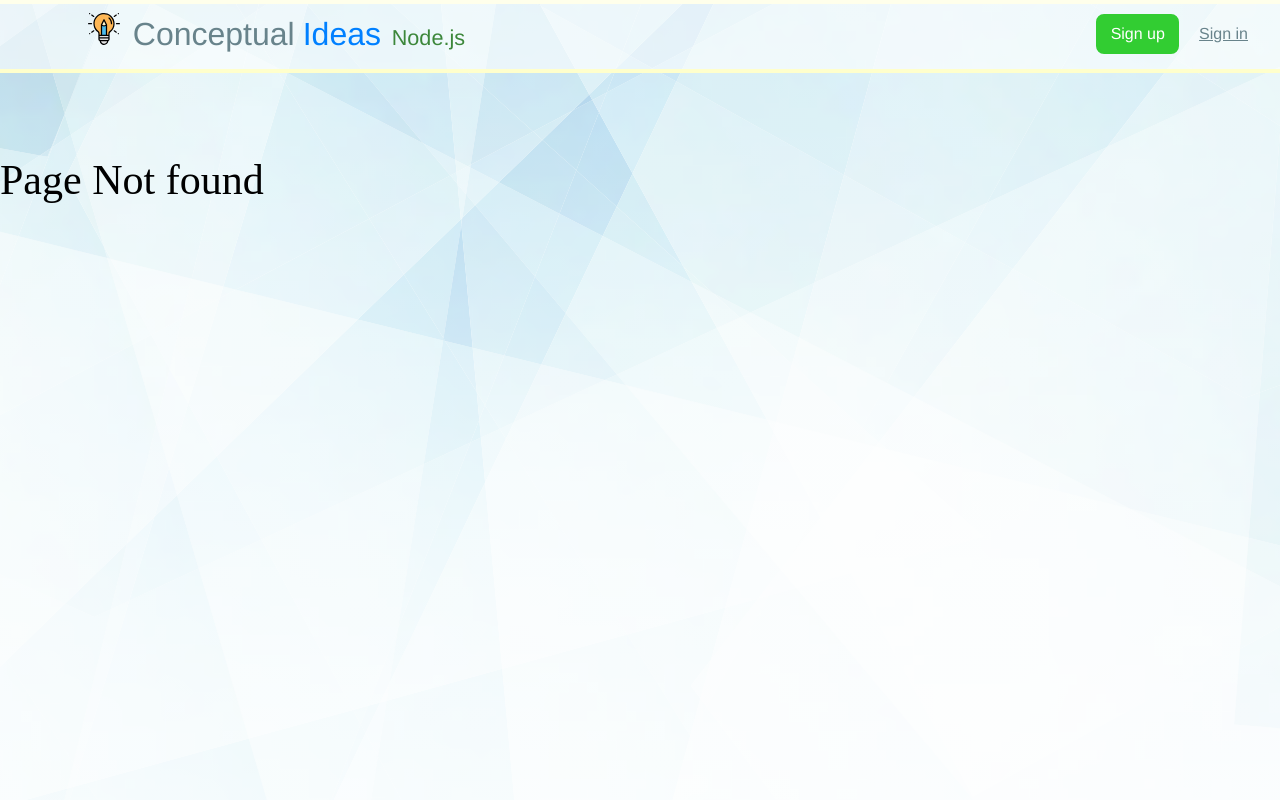
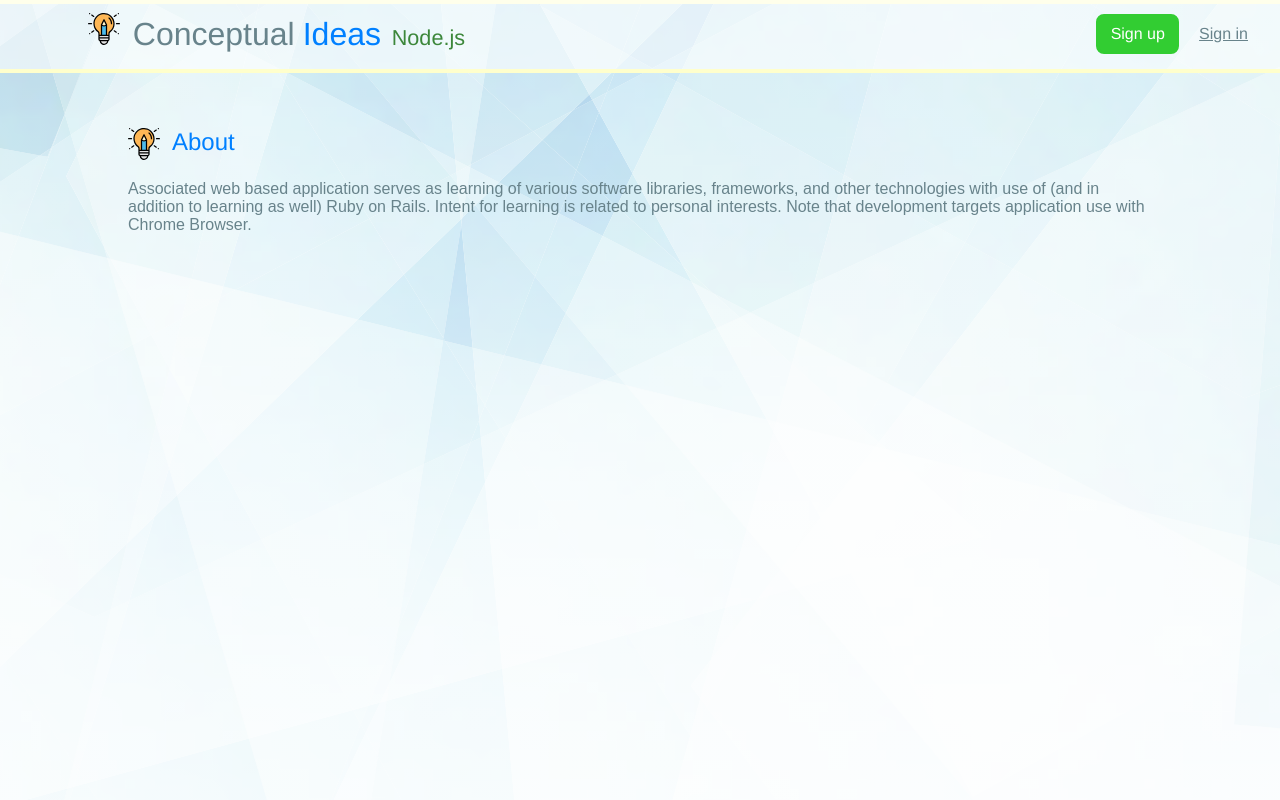
Before and after one commit to kyotee/Conceptual_Ideas_Node_JS, a React (Create React App) app in the folder views/: page /about in a window 1280 px wide. Shown: the top 800 px of the page. Built offline with nearby package versions, Linux system fonts and the light colour scheme.

Commit message:
static pages + feature skeleton

```diff
--- a/views/public/index.html
+++ b/views/public/index.html
@@ -17,8 +17,8 @@
         <div id="footer-links" class="links-color">
           <a href="#">Sign Up</a>
           <a href="#">Sign In</a>
-          <a href="#">About</a>
-          <a href="#">Contact</a>
+          <a href="/about">About</a>
+          <a href="/contact">Contact</a>
         </div>
         <div id="references" class="links-color">
           <a href="https://www.freepik.com/free-photos-vectors/background">Background vector created by Kjpargeter - Freepik.com</a>
--- a/views/src/index.js
+++ b/views/src/index.js
@@ -5,6 +5,9 @@ import { Route, Link, BrowserRouter as Router, Switch } from 'react-router-dom';
 import Notfound from './notfound';
 import NavigationBar from './javascripts/ui/navigation_bar.js';
 import UserApplications from './javascripts/ui/user_applications.js';
+import About from './javascripts/ui/about.js';
+import Contact from './javascripts/ui/contact.js';
+import UserStories from './javascripts/ui/user_stories.js';
 import App from './javascripts/ui/app.js';
 import App1 from './javascripts/ui/app1.js';
 import CounterRedux from './javascripts/containers/counterRedux.js';
@@ -16,6 +19,9 @@ const routing = (
     <div>
       <Switch>
         <Route exact path="/" component={UserApplications} />
+        <Route path="/about" component={About} />
+        <Route path="/contact" component={Contact} />
+        <Route path="/user_stories" component={UserStories} />
         <Route path="/app" component={App} />
         <Route path="/app1" component={App1} />
         <Route
--- a/views/src/index.scss
+++ b/views/src/index.scss
@@ -9,6 +9,15 @@ $default-fonts: Helvetica, Arial, sans-serif;
 	}
 	@media screen and (min-width: 768px){
 	    background-size: 150em 250em
+	}
+}
+
+#root {
+	@media screen and (max-width: 767px){
+		padding: 2.5em 0 2em
+	}
+	@media screen and (min-width: 768px){
+		padding: 2.5em 8em 8em 8em
 	}
 }
 
--- a/views/src/javascripts/json_data/applications.js
+++ b/views/src/javascripts/json_data/applications.js
@@ -1,6 +1,12 @@
 
 const apps = {
 	"app": [
+		{
+			name: "User Stories",
+			description: "Lorem ipsum dolor sit amet, consectetur adipiscing elit, sed do eiusmod tempor incididunt ut labore et dolore magna aliqua.",
+			route: "user_stories",
+			color: "#FFEFDB"
+		},
 		{
 			name: "Template",
 			description: "Lorem ipsum dolor sit amet, consectetur adipiscing elit, sed do eiusmod tempor incididunt ut labore et dolore magna aliqua.",
@@ -11,31 +17,25 @@ const apps = {
 			name: "Template",
 			description: "Lorem ipsum dolor sit amet, consectetur adipiscing elit, sed do eiusmod tempor incididunt ut labore et dolore magna aliqua.",
 			route: "#",
-			color: "#FFFACD"
+			color: "#FFEFDB"
 		},
 		{
 			name: "Template",
 			description: "Lorem ipsum dolor sit amet, consectetur adipiscing elit, sed do eiusmod tempor incididunt ut labore et dolore magna aliqua.",
 			route: "#",
-			color: "#FFE4E1"
+			color: "#FFEFDB"
 		},
 		{
 			name: "Template",
 			description: "Lorem ipsum dolor sit amet, consectetur adipiscing elit, sed do eiusmod tempor incididunt ut labore et dolore magna aliqua.",
 			route: "#",
-			color: "#E8F1D4"
+			color: "#FFEFDB"
 		},
 		{
 			name: "Template",
 			description: "Lorem ipsum dolor sit amet, consectetur adipiscing elit, sed do eiusmod tempor incididunt ut labore et dolore magna aliqua.",
 			route: "#",
-			color: "#dbeaf2"
-		},
-		{
-			name: "Template",
-			description: "Lorem ipsum dolor sit amet, consectetur adipiscing elit, sed do eiusmod tempor incididunt ut labore et dolore magna aliqua.",
-			route: "#",
-			color: "#E6E6FA"
+			color: "#FFEFDB"
 		}
 	]
 };
--- /dev/null
+++ b/views/src/javascripts/ui/about.js
@@ -0,0 +1,21 @@
+import React, { Component } from "react";
+import "../../stylesheets/static_pages.scss";
+
+class About extends Component {
+    render() {
+        return (
+            <div>
+                <div class="app-title-space">
+                    <div class="app-titles">
+                        <div id="idea-icon-title"></div>
+                        <p class="app-title">About</p>
+                    </div>
+                </div>
+
+                <p class="static-page-text">Associated web based application serves as learning of various software libraries, frameworks, and other technologies with use of (and in addition to learning as well) Ruby on Rails. Intent for learning is related to personal interests. Note that development targets application use with Chrome Browser.</p>
+            </div>
+        );
+    }
+}
+
+export default About;
--- /dev/null
+++ b/views/src/javascripts/ui/contact.js
@@ -0,0 +1,21 @@
+import React, { Component } from "react";
+import "../../stylesheets/static_pages.scss";
+
+class Contact extends Component {
+    render() {
+        return (
+            <div>
+				<div class="app-title-space">
+					<div class="app-titles">
+						<div id="idea-icon-title"></div>
+						<p class="app-title">Contact</p>
+					</div>
+				</div>
+
+				<p class="static-page-text">If any questions or concerns arise, feel free to contact my e-mail at <code id="email">tamkylet@sfu.ca</code></p>
+            </div>
+        );
+    }
+}
+
+export default Contact;
--- /dev/null
+++ b/views/src/javascripts/ui/user_stories.js
@@ -0,0 +1,17 @@
+import React, { Component } from 'react';
+import "../../stylesheets/user_stories.scss";
+
+class UserStories extends Component {
+	componentDidMount() {
+
+	}
+	render() {
+		return (
+			<div>
+				<p>User Stories Feature</p>
+			</div>
+		)
+	}
+}
+
+export default UserStories;
--- /dev/null
+++ b/views/src/stylesheets/static_pages.scss
@@ -0,0 +1,60 @@
+$img-fonts: Helvetica, Arial, sans-serif;
+
+.app-title-space {
+	@media screen and (max-width: 767px){
+		text-align: center
+	}
+}
+
+.app-titles {
+	@media screen and (max-width: 767px){
+		display: inline-block
+	}
+}
+
+#idea-icon-title {
+	@media screen and (min-width: 10px){
+		width: 2em;
+		height: 2em
+	}
+	@media screen and (max-width: 767px){
+		float: left;
+		padding-right: 0.5em
+	}
+	@media screen and (min-width: 768px){
+		float: left;
+		padding-right: 0.75em
+	}
+}
+
+.app-title {
+	@media screen and (max-width: 767px){
+		float: right
+	}
+	@media screen and (min-width: 10px){
+		font-size: x-large
+	}
+}
+
+
+.app-title {
+	font-family: $img-fonts;
+	color: #0080ff;
+	margin-top: 0
+}
+
+.static-page-text {
+	color: #68838B;
+	font-family: Arial, Calibri, sans-serif
+}
+
+.static-page-text {
+	@media screen and (max-width: 767px){
+		padding: 0 2.5em 0 2.5em
+	}
+}
+
+#idea-icon-title {
+	background-image: url(../images/idea.svg);
+	background-repeat: no-repeat
+}
--- a/views/src/stylesheets/user_applications.scss
+++ b/views/src/stylesheets/user_applications.scss
@@ -28,7 +28,7 @@ $default-fonts: Helvetica, Arial, sans-serif;
 	outline: none;
 	font-size: 1em;
 	color: white;
-	background-color: #00b0b0;
+	background-color: #00CED1;
 	cursor: pointer
 }
 
@@ -60,7 +60,7 @@ $default-fonts: Helvetica, Arial, sans-serif;
 .header-apps {
 	height: 13%;
 	border-radius: 0.5em 0.5em 0em 0em;
-	background-color: #26abff;
+	background-color: #ffa500;
 	font-size: 125%;
 	color: white
 }
```
Also changed, not shown: views/src/stylesheets/user_stories.scss (added).
